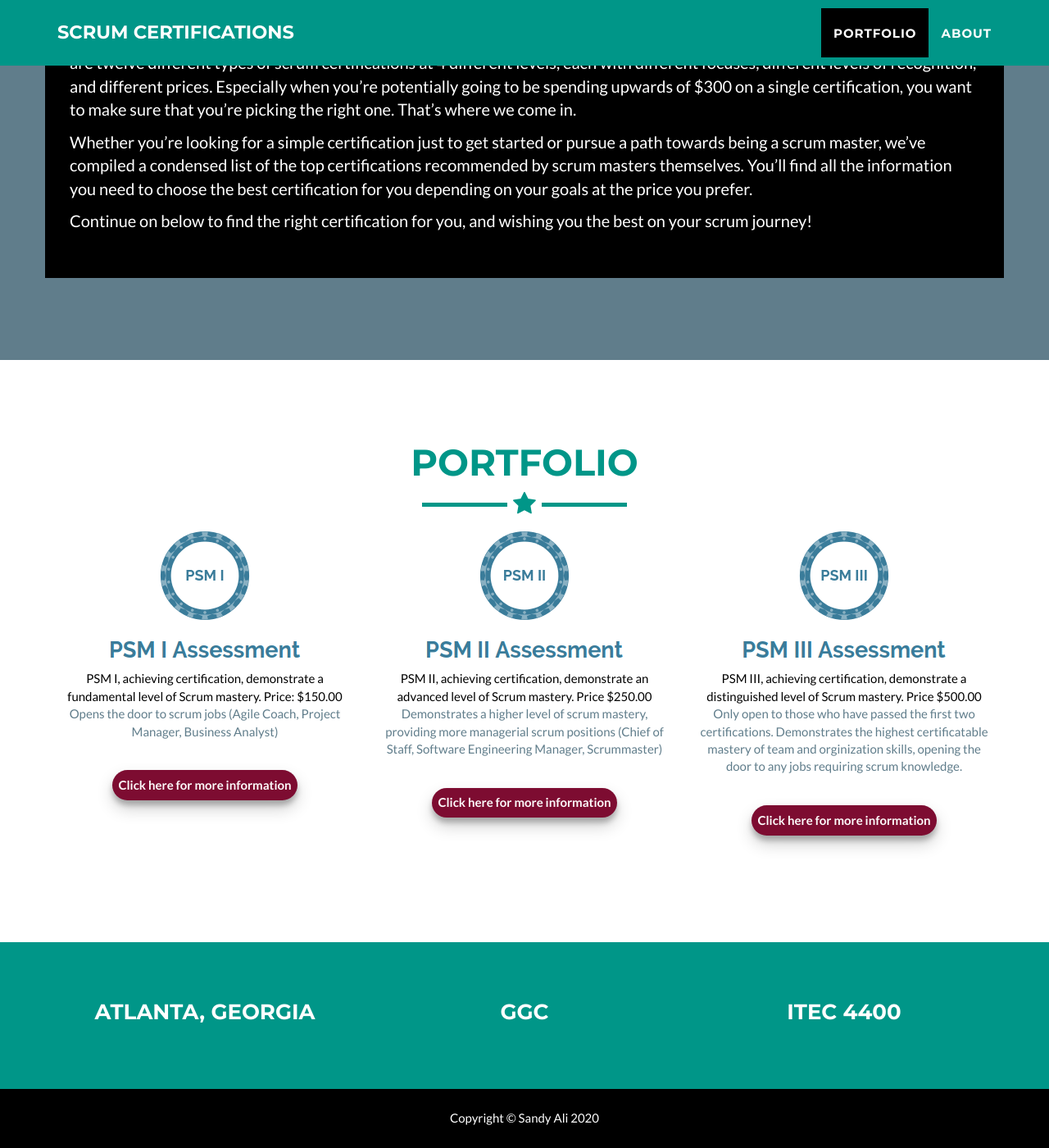
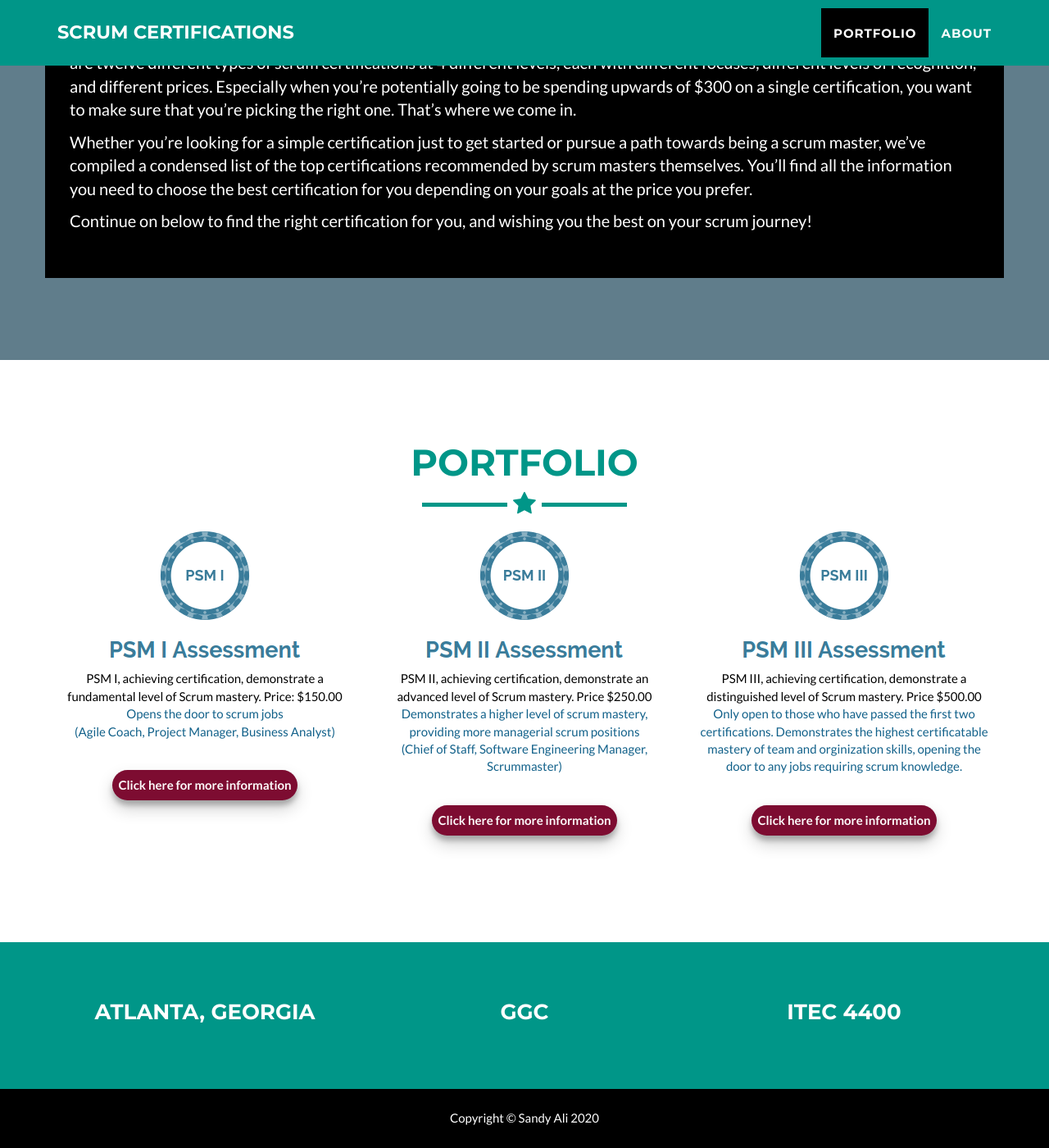
Before and after one commit to sali210/scrum-certsite, a Jekyll site: the page built from _posts/2014-07-18-project-1.markdown, in a window 1280 px wide and 1400 px high, scrolled down 1180 px. Shown: the whole window at 82% size. Built offline with Jekyll 4.4.1, drawn with Linux system fonts in a browser that asks for light colours.

Commit message:
changed the color of the info

```diff
--- a/_includes/css/main.css
+++ b/_includes/css/main.css
@@ -480,3 +480,9 @@ color: #fdfafa;
     border-radius: 1.5em;
     box-shadow: 0 10px 20px rgba(0,0,0,0.19), 0 6px 6px rgba(0,0,0,0.23);
 }
+#portfolio .opportunities{
+    color:  #12618a;
+}
+#portfolio .jobs{
+    color:  #12618a;
+}
--- a/_includes/portfolio_grid.html
+++ b/_includes/portfolio_grid.html
@@ -18,9 +18,9 @@
                                 </div>
                             </div>
                             <img src="img/portfolio/{{ post.img }}" class="img-responsive" alt="{{ post.alt }}">
-                            <span class="description">{{ post.description }}</span>
-                            <span class="opportunities">{{ post.opportunities }}</span>
-                            <span class="jobs">{{ post.jobs }}</span>
+                            <div><span class="description">{{ post.description }}</span></div>
+                            <div><span class="opportunities">{{ post.opportunities }}</span></div>
+                            <div><span class="jobs">{{ post.jobs }}</span></div>
                         </a>
                         <br/>
                         <a class="details" href="{{ post.link }}">{{ post.linktext }}</a>
```
